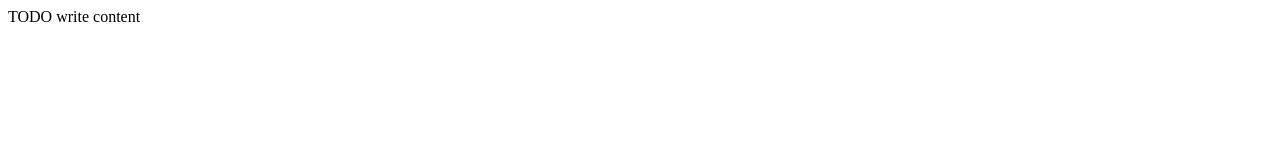
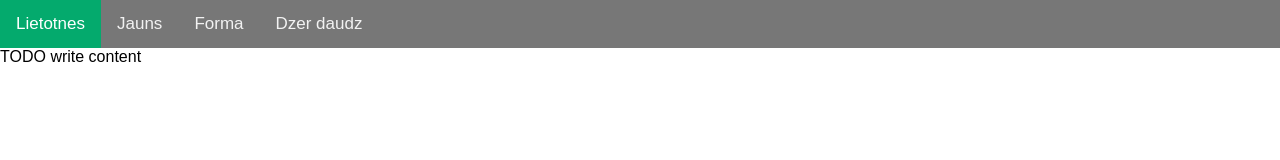
Before and after one commit to evefila333/Readme, a plain HTML site: page lietotnes.html in a window 1280 px wide. Drawn offline with Linux system fonts and the light colour scheme.

Commit message:
nav bar for sure smth new last try

```diff
--- a/lietotnes.html
+++ b/lietotnes.html
@@ -8,8 +8,50 @@ Click nbfs://nbhost/SystemFileSystem/Templates/ClientSide/html.html to edit this
         <title>Lietotnes</title>
         <meta charset="UTF-8">
         <meta name="viewport" content="width=device-width, initial-scale=1.0">
+        <style>
+body {
+  margin: 0;
+  font-family: Arial, Helvetica, sans-serif;
+}
+
+.topnav {
+  overflow: hidden;
+  background-color: #333;
+}
+
+.topnav a {
+  float: left;
+  color: #f2f2f2;
+  text-align: center;
+  padding: 14px 16px;
+  text-decoration: none;
+  font-size: 17px;
+}
+
+.topnav a:hover {
+  background-color: #ddd;
+  color: black;
+}
+
+.topnav a.active {
+  background-color: #04AA6D;
+  color: white;
+}
+</style>
+        <style>
+            .topnav {
+            background-color: #777;
+            overflow: hidden;
+            }
+        </style>
     </head>
     <body>
+        <div class="topnav">
+        <a class="active" href="lietotnes.html">Lietotnes</a>
+        <a href="jauns.html">Jauns</a>
+        <a href="forma.html">Forma</a>
+        <a href="dzerdaudz.html">Dzer daudz</a>
+        </div>
         <div>TODO write content</div>
     </body>
 </html>
```
Also changed, not shown: dzerdaudz.html (+5 -0 lines), forma.html (+36 -0 lines), mervienibas.html (added, +22 -0 lines).
